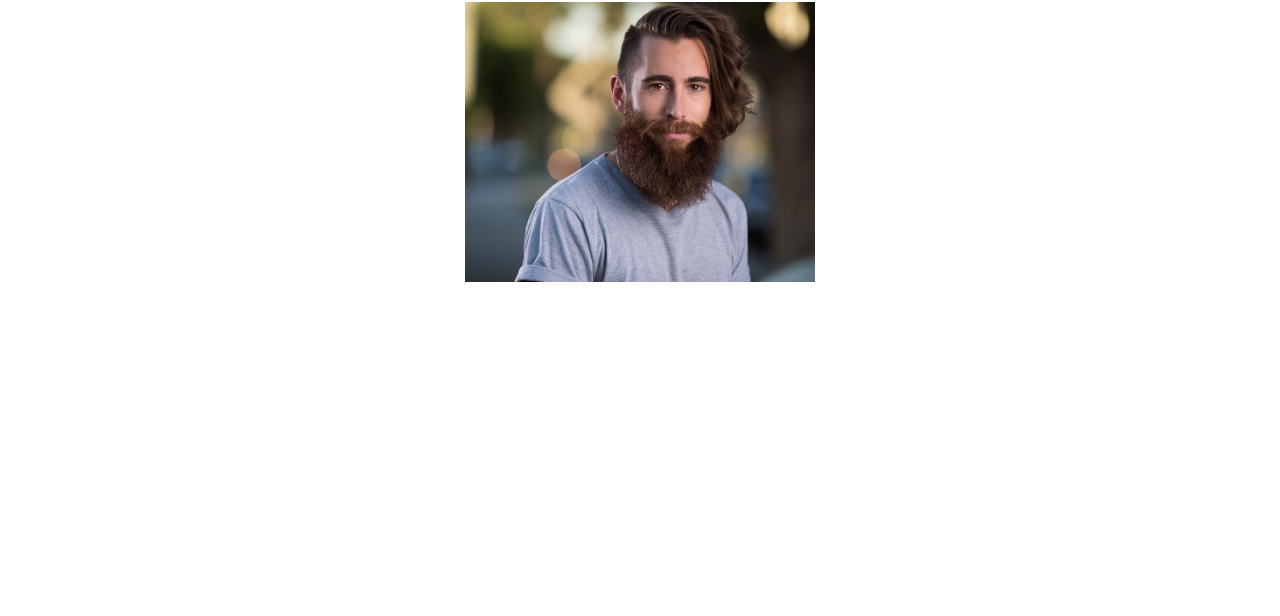
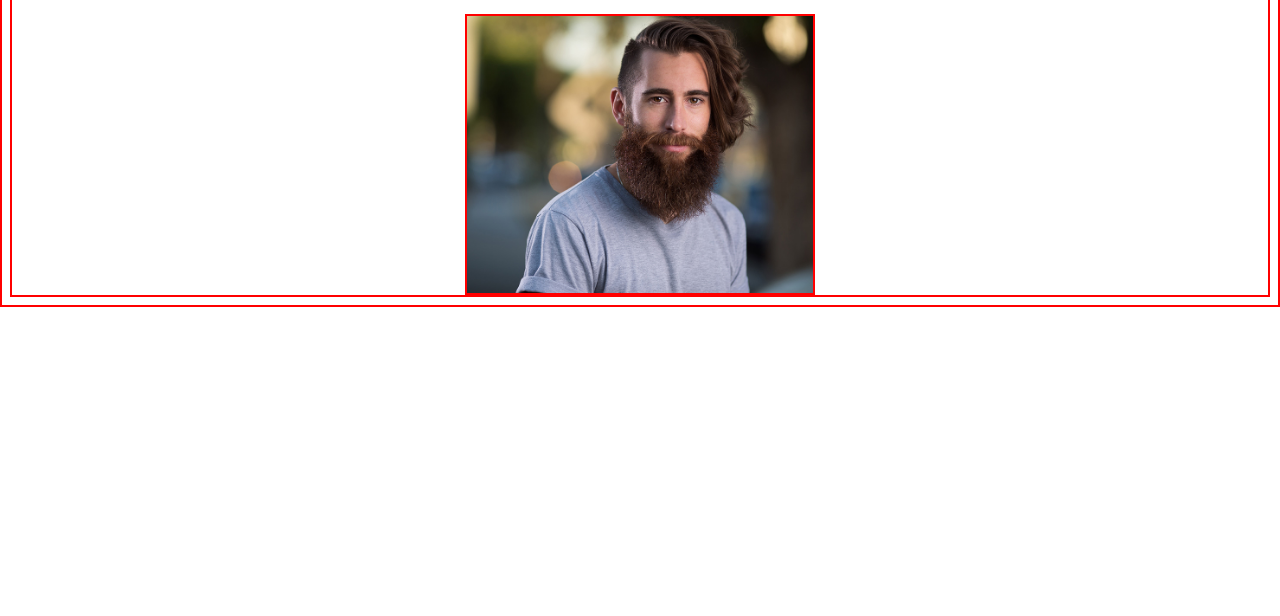
Before and after one commit to ThomGlynnGit/1-portfolio, a plain HTML site: page index.html in a window 1280 px wide. Shown: the part 184-800 px from the top of the page. Drawn offline with Linux system fonts and the light colour scheme.

Commit message:
Added inheritance for border box

```diff
--- a/style.css
+++ b/style.css
@@ -1,10 +1,16 @@
-/* * {
+ * {
     border: 2px solid red;
-}*/
+}
 
+/*border-box allows for "tight" box sizing*/
 html {
     box-sizing: border-box;
 }
+
+/*All elements inherit border-box sizing*/
+*, *::before, *::after {
+    box-sizing: inherit;
+  }
 
 p {
     font-size: 18px;
```
